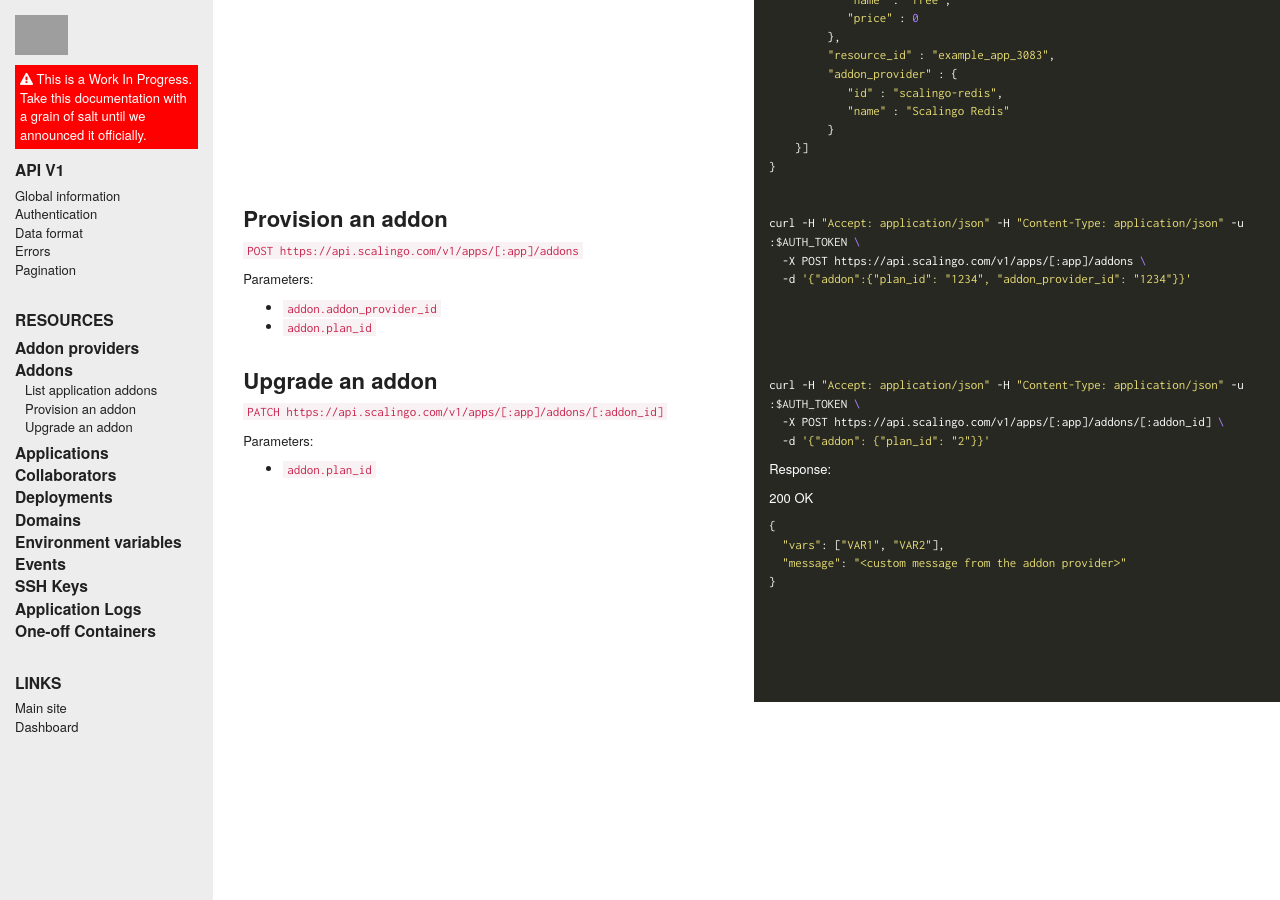
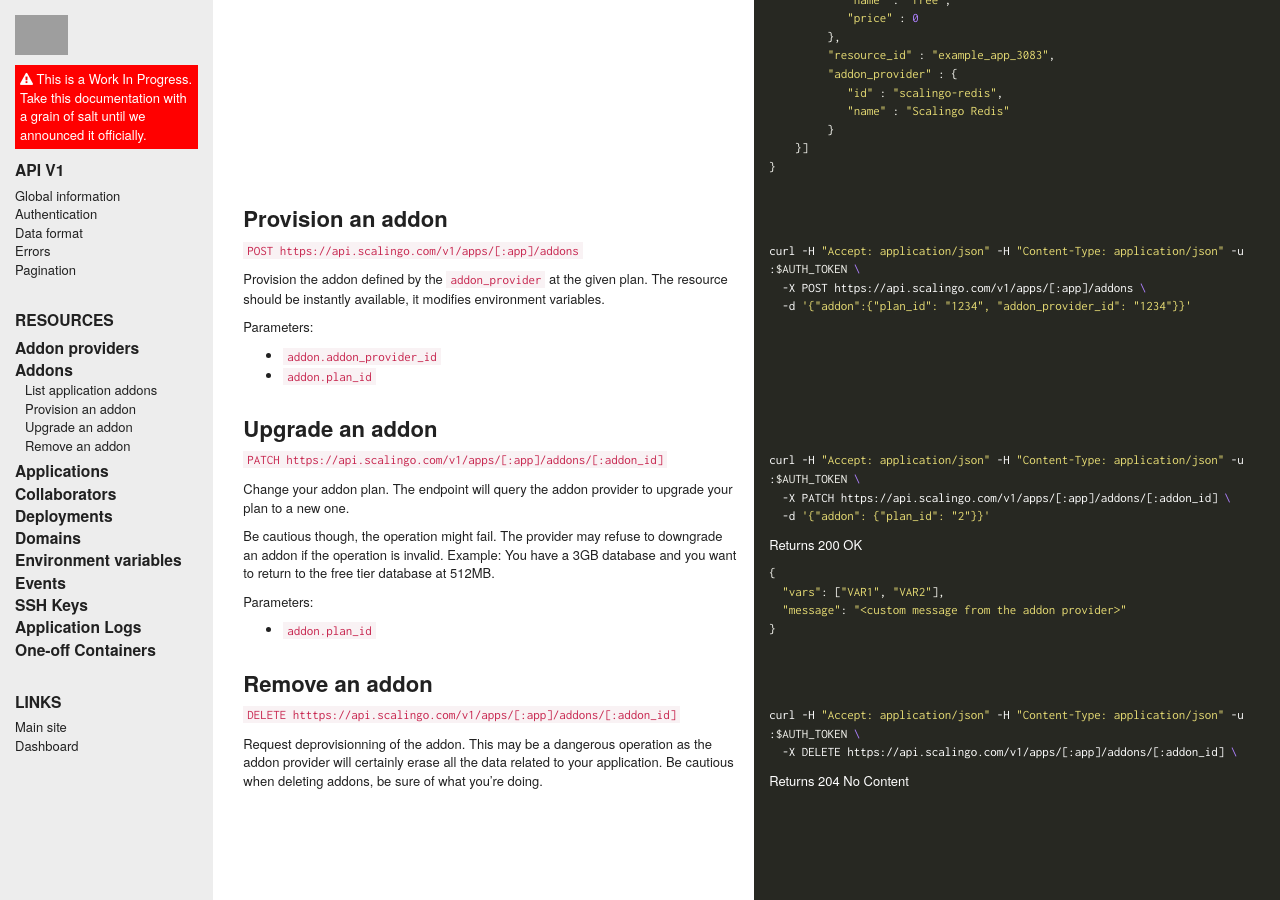
Before and after one commit to xcarpentier/developers.scalingo.com, a Jekyll site: the page built from addons.html, in a window 1280 px wide and 900 px high, scrolled down 689 px. Built offline with Jekyll 4.4.1, drawn with Linux system fonts in a browser that asks for light colours; nearby versions of some CDN libraries; grey boxes are pictures that could not be loaded.

Commit message:
add Addons#delete forgotten endpoint, and add explanations

```diff
--- a/_includes/addons_toc.html
+++ b/_includes/addons_toc.html
@@ -1 +1 @@
-<ul class='list-unstyled'><li ><a href='addons.html#list-application-addons'>List application addons</a></li><li ><a href='addons.html#provision-an-addon'>Provision an addon</a></li><li ><a href='addons.html#upgrade-an-addon'>Upgrade an addon</a></li></ul>
+<ul class='list-unstyled'><li ><a href='addons.html#list-application-addons'>List application addons</a></li><li ><a href='addons.html#provision-an-addon'>Provision an addon</a></li><li ><a href='addons.html#upgrade-an-addon'>Upgrade an addon</a></li><li ><a href='addons.html#remove-an-addon'>Remove an addon</a></li></ul>
--- a/addons.html
+++ b/addons.html
@@ -97,7 +97,12 @@ title: Addons
 </div></div><div class='row'><div class='col-xs-12 col-sm-6 sidebar-text'>
 <h2 id="provision-an-addon">Provision an addon</h2>
 
+</div><div class='hidden-xs col-xs-12 col-sm-6 sidebar-code'></div></div><div class='row'><div class='col-xs-12 col-sm-6 sidebar-text'>
 <p><code class="highlighter-rouge">POST https://api.scalingo.com/v1/apps/[:app]/addons</code></p>
+
+<p>Provision the addon defined by the <code class="highlighter-rouge">addon_provider</code> at the given plan.
+The resource should be instantly available, it modifies environment
+variables.</p>
 
 <p>Parameters:</p>
 
@@ -116,7 +121,15 @@ title: Addons
 </div></div><div class='row'><div class='col-xs-12 col-sm-6 sidebar-text'>
 <h2 id="upgrade-an-addon">Upgrade an addon</h2>
 
+</div><div class='hidden-xs col-xs-12 col-sm-6 sidebar-code'></div></div><div class='row'><div class='col-xs-12 col-sm-6 sidebar-text'>
 <p><code class="highlighter-rouge">PATCH https://api.scalingo.com/v1/apps/[:app]/addons/[:addon_id]</code></p>
+
+<p>Change your addon plan. The endpoint will query the addon provider to
+upgrade your plan to a new one.</p>
+
+<p>Be cautious though, the operation might fail. The provider may refuse to
+downgrade an addon if the operation is invalid. Example: You have a 3GB
+database and you want to return to the free tier database at 512MB.</p>
 
 <p>Parameters:</p>
 
@@ -126,14 +139,12 @@ title: Addons
 
 </div><div class='col-xs-12 col-sm-6 sidebar-code'>
 <div class="highlighter-rouge"><pre class="highlight"><code>curl -H <span class="s2">"Accept: application/json"</span> -H <span class="s2">"Content-Type: application/json"</span> -u :<span class="nv">$AUTH_TOKEN</span> <span class="se">\</span>
-  -X POST https://api.scalingo.com/v1/apps/[:app]/addons/[:addon_id] <span class="se">\</span>
+  -X PATCH https://api.scalingo.com/v1/apps/[:app]/addons/[:addon_id] <span class="se">\</span>
   -d <span class="s1">'{"addon": {"plan_id": "2"}}'</span>
 </code></pre>
 </div>
 
-<p>Response:</p>
-
-<p>200 OK</p>
+<p>Returns 200 OK</p>
 
 <div class="highlighter-rouge"><pre class="highlight"><code><span class="p">{</span><span class="w">
   </span><span class="s2">"vars"</span><span class="p">:</span><span class="w"> </span><span class="p">[</span><span class="s2">"VAR1"</span><span class="p">,</span><span class="w"> </span><span class="s2">"VAR2"</span><span class="p">],</span><span class="w">
@@ -141,4 +152,22 @@ title: Addons
 </span><span class="p">}</span><span class="w">
 </span></code></pre>
 </div>
+
+</div></div><div class='row'><div class='col-xs-12 col-sm-6 sidebar-text'>
+<h2 id="remove-an-addon">Remove an addon</h2>
+
+</div><div class='hidden-xs col-xs-12 col-sm-6 sidebar-code'></div></div><div class='row'><div class='col-xs-12 col-sm-6 sidebar-text'>
+<p><code class="highlighter-rouge">DELETE htttps://api.scalingo.com/v1/apps/[:app]/addons/[:addon_id]</code></p>
+
+<p>Request deprovisionning of the addon. This may be a dangerous operation as the
+addon provider will certainly erase all the data related to your application.
+Be cautious when deleting addons, be sure of what you’re doing.</p>
+
+</div><div class='col-xs-12 col-sm-6 sidebar-code'>
+<div class="highlighter-rouge"><pre class="highlight"><code>curl -H <span class="s2">"Accept: application/json"</span> -H <span class="s2">"Content-Type: application/json"</span> -u :<span class="nv">$AUTH_TOKEN</span> <span class="se">\</span>
+  -X DELETE https://api.scalingo.com/v1/apps/[:app]/addons/[:addon_id] <span class="se">\</span>
+</code></pre>
+</div>
+
+<p>Returns 204 No Content</p>
 </div></div>
```
Also changed, not shown: markdown/addons.md (+38 -4 lines).
